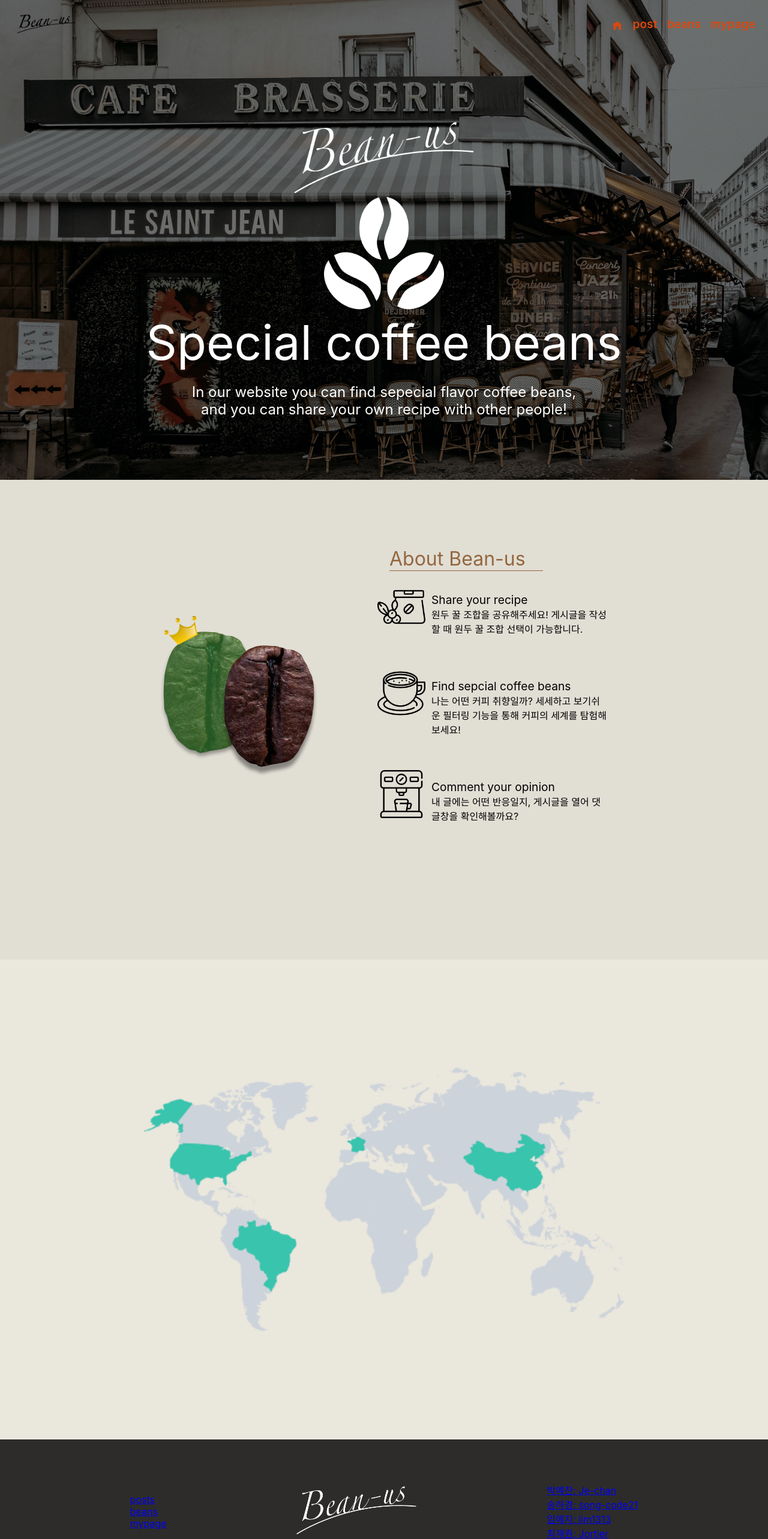
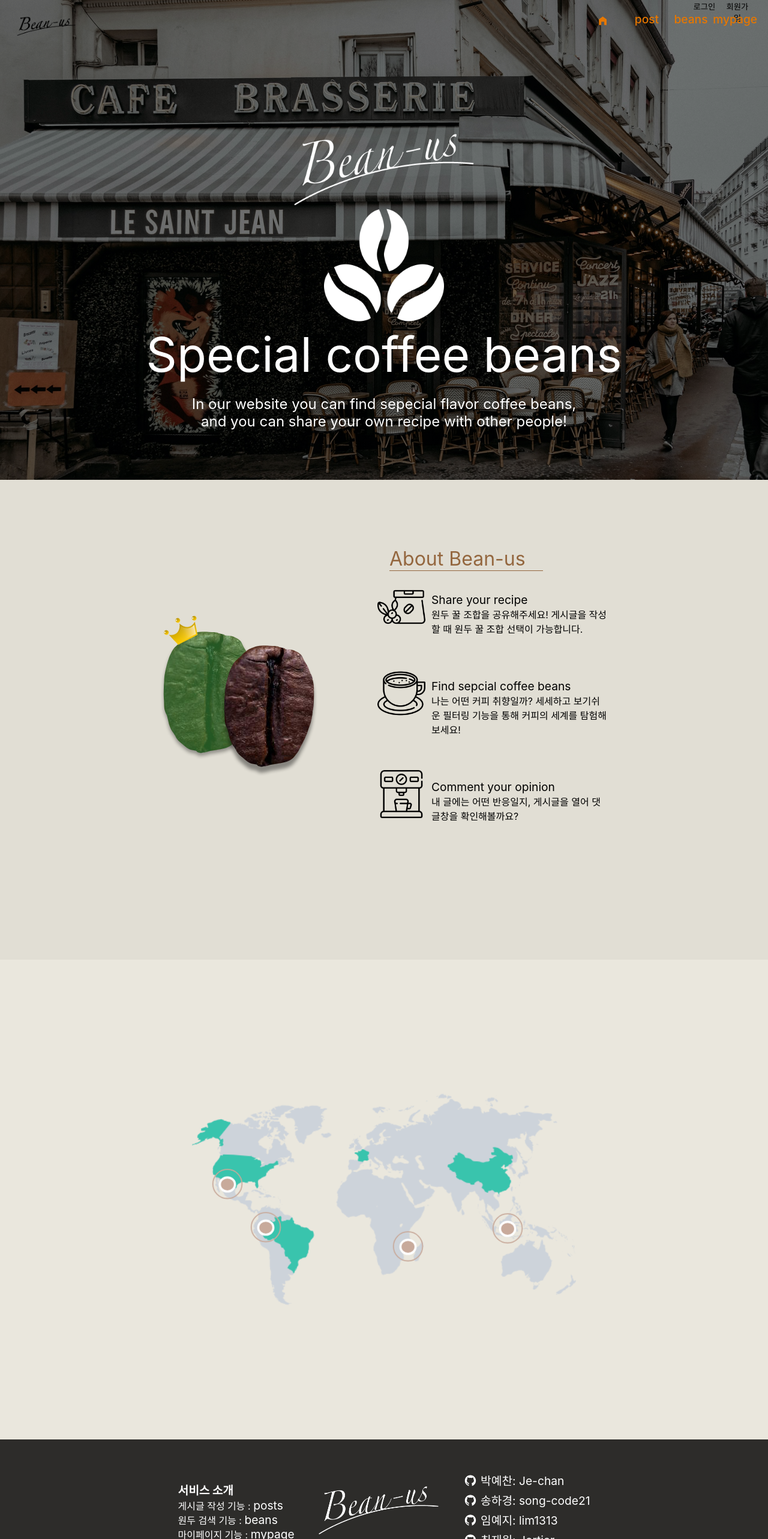
Before and after one commit to codestates/bean-us, a React (Create React App) app in the folder client-bean/: page / in a window 1280 px wide. Shown: the top 2566 px of the page at 60% size. Built offline with nearby package versions, Linux system fonts and the light colour scheme; no server answers.

Commit message:
create section map
section3 지도 hotspot표시, label기능 추가

```diff
--- a/client-bean/src/App.js
+++ b/client-bean/src/App.js
@@ -2,6 +2,7 @@ import React from 'react';
 import './App.css';
 
 import { Routes, Route, useLocation } from 'react-router-dom';
+import TopBar from './components/TopBar';
 import NavBar from './components/NavBar';
 import Main from './pages/Main';
 import Posts from './pages/Posts';
@@ -12,6 +13,7 @@ function App() {
   const location = useLocation();
   return (
     <>
+      {location.pathname === '/' ? null : <TopBar />}
       {location.pathname === '/' ? null : <NavBar />}
       <Routes>
         <Route exact path="/" element={<Main />} />
--- a/client-bean/src/components/MainPage/Footer/Footer.js
+++ b/client-bean/src/components/MainPage/Footer/Footer.js
@@ -1,11 +1,21 @@
 import React from 'react';
 import styled from 'styled-components';
 import {Link} from 'react-router-dom';
+import { AiFillGithub } from "react-icons/ai";
 
 const MainFooter = styled.footer`
   width: 100vw;
   height: 30vh;
   background-color: rgba(0,0,0, 0.8);
+  display: flex;
+  justify-content: center;
+  align-items: center;
+  color: white;
+  cursor: default;
+`;
+
+const FooterConatier = styled.div`
+  width: 60vw;
   display: flex;
   justify-content: space-evenly;
   align-items: center;
@@ -18,10 +28,45 @@ const FooterLogo = styled.div`
 `;
 
 const ServiceDesc = styled.ul`
+  list-style: none;
+    > div {
+      > .service-title {
+        font-size: 1.2rem;
+        font-weight: 800;
+      }
+      > .footer-link {
+        font-size: 1.2rem;
+        text-decoration: none;
+        color: white;
+        &:hover {
+          color: #3ac4ae;
+          font-size: 1.3rem;
+        }
+      }
+    }
 `;
 
 const Contact = styled.div`
-
+  > ul {
+    > li {
+        margin-bottom: 5px;
+      > a {
+        text-decoration: none;
+        color: white;
+        font-size: 1.2rem;
+        > .giticon {
+        font-size: 1.5rem;
+        vertical-align: bottom;
+        padding-bottom: 3px;
+        }
+        &:hover {
+          color: #3ac4ae;
+          border-bottom: 1px solid #3ac4ae;
+          transition: 1s;
+        }
+      }
+    }
+  }
 `;
 
 
@@ -31,14 +76,21 @@ const Footer = () => {
 
   return (
   <MainFooter>
+    <FooterConatier>
       <ServiceDesc>
         <div>
+          <span className="service-title">서비스 소개</span>
+        </div>
+        <div>
+          <span>게시글 작성 기능 : </span>
           <Link to='posts' className="footer-link">posts</Link>
         </div>
         <div>
+          <span>원두 검색 기능 : </span>
           <Link to='beans' className="footer-link">beans</Link>
         </div>
         <div>
+          <span>마이페이지 기능 : </span>
           <Link to='mypage' className="footer-link">mypage</Link>
         </div>
       </ServiceDesc>
@@ -47,12 +99,13 @@ const Footer = () => {
       </FooterLogo>
       <Contact>
         <ul>
-            <li><a href="https://github.com/Je-chan">박예찬: Je-chan</a></li>
-            <li><a href="https://github.com/song-code21">송하경: song-code21</a></li>
-            <li><a href="https://github.com/lim1313">임예지: lim1313</a></li>
-            <li><a href="https://github.com/jortier">최재원: Jortier</a></li>
+          <li><a href="https://github.com/Je-chan"><AiFillGithub className="giticon"/> 박예찬: Je-chan</a></li>
+          <li><a href="https://github.com/song-code21"><AiFillGithub className="giticon"/> 송하경: song-code21</a></li>
+          <li><a href="https://github.com/lim1313"><AiFillGithub className="giticon"/> 임예지: lim1313</a></li>
+          <li><a href="https://github.com/jortier"><AiFillGithub className="giticon"/> 최재원: Jortier</a></li>
         </ul>
       </Contact>
+    </FooterConatier>
   </MainFooter>);
 
 }
--- a/client-bean/src/components/MainPage/MainNavBar.js
+++ b/client-bean/src/components/MainPage/MainNavBar.js
@@ -10,43 +10,49 @@ const MainHeader = styled.header`
   position: -webkit-sticky;
   position: sticky;
   top: 0;
-    z-index:999
+  z-index:999;
+  > .link {
+    > img {
+      width: 100px;
+      margin-left: 2vw;
+    }
+  }
 `;
 const Nav = styled.nav`
-    width: 20vw;
+  width: 23vw;
   height: 10vh;
   display: flex;
-    align-items: center;
   font-size: 1.2rem;
   justify-content: space-around;
   position: absolute;
   right: 0;
-    margin-right: 1vw;
+  margin-right: 1.4vw;
+  > .link {
+    text-decoration: none;
+    color: #e67700;
+    font-weight: 500;
+    height: 30px;
+    width: 90px;
+    box-sizing: border-box;
+    text-align: center;
+    &:hover {
+      background-color: grey;
+    }
+  > .navicon {
+    vertical-align: bottom;
+  }
+}
 `;
 
 const Header = () => {
-    const logostyle = {
-        width: "100px",
-        marginTop: "2vh",
-        marginLeft: "2vw"
-    }
-    const linkStyle = {
-        textDecoration: "none",
-        color: "#d9480f",
-        fontWeight: "600",
-    }
-    const iconstyle = {
-        verticalAlign: "bottom"
-    }
-
   return (
       <MainHeader>
-            <Link to='/'><img src='asset/mainpage/logo.png' alt='logo' style={logostyle}/></Link>
+          <Link to='/' className="link"><img src='asset/mainpage/logo.png' alt='logo'/></Link>
           <Nav>
-                <Link to='/' style={linkStyle}><MdHomeFilled style={iconstyle}/></Link>
-                <Link to='/posts' style={linkStyle}>post</Link>
-                <Link to='beans' style={linkStyle}>beans</Link>
-                <Link to='myPage' style={linkStyle}>mypage</Link>
+              <Link to='/' className="link"><MdHomeFilled className="navicon"/></Link>
+              <Link to='/posts' className="link">post</Link>
+              <Link to='beans' className="link">beans</Link>
+              <Link to='myPage' className="link">mypage</Link>
           </Nav>
       </MainHeader>
   )
--- /dev/null
+++ b/client-bean/src/components/MainPage/MainTopBar.js
@@ -0,0 +1,45 @@
+import React from 'react';
+import styled from 'styled-components';
+
+const TopBar = styled.div`
+  width: 100vw;
+  display: flex;
+  justify-content: flex-end;
+  padding-right: 21px;
+`;
+const LoginBtn = styled.button`
+  width: 50px;
+  height: 20px;
+  background: none;
+  border: none;
+  cursor: pointer;
+  font-weight: 500;
+`;
+const SignUpBtn = styled.button`
+  width: 60px;
+  height: 20px;
+  background: none;
+  border: none;
+  cursor: pointer;
+  font-weight: 500;
+`;
+const LogoutBtn = styled.button`
+  width: 50px;
+  height: 20px;
+  background: none;
+  border: none;
+  cursor: pointer;
+  display: none;
+`;
+
+const MainTopBar = (props) => {
+  return (
+    <TopBar>
+      <LoginBtn>로그인</LoginBtn>
+      <SignUpBtn>회원가입</SignUpBtn>
+      <LogoutBtn>로그아웃</LogoutBtn>
+    </TopBar>
+  )
+}
+
+export default MainTopBar;
--- a/client-bean/src/components/MainPage/Section/Section1.js
+++ b/client-bean/src/components/MainPage/Section/Section1.js
@@ -2,6 +2,7 @@ import React from 'react';
 import styled from 'styled-components';
 import backgroundimg from '../../../backgroundimg.jpg';
 import MainNavBar from '../MainNavBar';
+import MainTopBar from '../MainTopBar';
 
 const MainSection1 = styled.section`
     width: 100vw;
@@ -40,6 +41,7 @@ const SectionIntroCnt = styled.div`
 const Section1 = () => {
     return (
         <MainSection1>
+            <MainTopBar />
             <MainNavBar />
             <SectionIntroCnt>
                 <img src="asset/mainpage/logowhite.png" alt="" className="logoimg"/>
--- a/client-bean/src/components/MainPage/Section/Section3.js
+++ b/client-bean/src/components/MainPage/Section/Section3.js
@@ -1,10 +1,24 @@
 import React from 'react';
-import styled from 'styled-components';
+import styled, { keyframes } from 'styled-components';
 
-const MainSection3 = styled.footer`
+const MainSection3 = styled.section`
   width: 100vw;
   height: 100vh;
   background-color: #eae7dd;
+  position: relative;
+`;
+const ringPurse = keyframes`
+  0% {
+    opacity: 1;
+    transform: scale(1.2);
+  }
+  50% {
+    opacity: 1;
+  }
+  100% {
+    opacity: 1;
+    transform: scale(1.8)
+	}
 `;
 const Map = styled.div`
   width: 50vw;
@@ -12,15 +26,120 @@ const Map = styled.div`
   margin: 0 auto;
   display: flex;
   justify-content: center;
+	flex-direction: column;
+	position: relative;
+		> .coffee-spot {
+			> .label {
+				display: none;
+				> h4 {
+					background-color: rgba(0,0,0,0.5);
+					width: 200px;
+					color: #fff;
+					height: 2rem;
+					line-height: 2rem;
+					text-align: center;
+					border-radius: 2px;
+				}
+				> p {
+					width: 200px;
+				}
+			}
+			&:hover {
+				> .label {
+					display: block;
+				}
+			}
+			> .ring {
+			width: 28px;
+			height: 28px;
+			border-radius: 50%;
+			border: 1px solid #c8aa9b;
+			animation: ${ringPurse} 5s 1s infinite;
+			display: flex;
+			justify-content: center;
+			align-items: center;
+				> .ring-btn {
+				width: 15px;
+				height: 15px;
+				background-color: #c8aa9b;
+				border: 2px solid white;
+				border-radius: 50%;
+				cursor: pointer;
+			}
+		}
+	}
+`;
+const JavaSpot = styled.div`
+	width: 30px;
+	height: 30px;
+	position: absolute;
+	top: 54.3%;
+	left: 80%;
+`;
+const SupremoSpot = styled.div`
+	width: 30px;
+	height: 30px;
+	position: absolute;
+	top: 54%;
+	left: 17%;
+`;
+const KenyaSpot = styled.div`
+	width: 30px;
+	height: 30px;
+	position: absolute;
+	top: 58%;
+	left: 54%;
+`;
+const MexicoSpot = styled.div`
+	width: 30px;
+	height: 30px;
+	position: absolute;
+	top: 45%;
+	left: 7%;
 `;
 
-const Footer = () => {
-
+export default function Section3 () {
   return (
   <MainSection3>
-        <Map><img src="asset/mainpage/world-map.png" alt="world-map"/></Map>
+      <Map>
+				<img src="asset/mainpage/world-map.png" alt="world-map"/>
+				<JavaSpot className="coffee-spot">
+					<div className="ring">
+						<button className="ring-btn"/>
+					</div>
+					<div className="java-label label">
+						<h4>Indonesia-Java</h4>
+						<p>java coffee description</p>
+					</div>
+				</JavaSpot>
+				<SupremoSpot className="coffee-spot">
+					<div className="ring">
+						<button className="ring-btn"/>
+					</div>
+					<div className="supremo-label label">
+						<h4>Colombia-Supremo</h4>
+						<p>Supremo coffee description</p>
+					</div>
+				</SupremoSpot>
+				<KenyaSpot className="coffee-spot">
+					<div className="ring">
+						<button className="ring-btn"/>
+					</div>
+					<div className="kenya-label label">
+						<h4>Kenya-KenyaAA</h4>
+						<p>Kenya coffee description</p>
+					</div>
+				</KenyaSpot>
+				<MexicoSpot className="coffee-spot">
+					<div className="ring">
+						<button className="ring-btn"/>
+					</div>
+					<div className="kenya-label label">
+						<h4>Mexico-Altura</h4>
+						<p>Mexico coffee description</p>
+					</div>
+				</MexicoSpot>
+		</Map>
   </MainSection3>);
 
 }
-
-export default Footer;
--- a/client-bean/src/components/NavBar.js
+++ b/client-bean/src/components/NavBar.js
@@ -5,53 +5,51 @@ import { MdHomeFilled } from "react-icons/md";
 
 const MainHeader = styled.header`
   width: 100vw;
-    height: 10vh;
+  height: 7vh;
   display: flex;
   position: -webkit-sticky;
   position: sticky;
   top: 0;
   background-color: #c8aa9b;
-    z-index:999
+  z-index:999;
+  > .link {
+    > img {
+      width: 100px;
+      margin-left: 2vw;
+    }
+  }
 `;
 const Nav = styled.nav`
   width: 20vw;
   height: 10vh;
   display: flex;
-  align-items: center;
   font-size: 1.2rem;
   justify-content: space-around;
   position: absolute;
   right: 0;
   margin-right: 1vw;
+  > .link {
+    text-decoration: none;
+    color: black;
+    font-weight: 500;
+    .navicon {
+      vertical-align: bottom;
+    }
+  }
 `;
 
 const Header = () => {
-    const logostyle = {
-        width: "100px",
-        marginTop: "2vh",
-        marginLeft: "2vw"
-    }
-    const linkStyle = {
-        textDecoration: "none",
-        color: "black",
-        fontWeight: "500",
-    }
-    const iconstyle = {
-        verticalAlign: "bottom"
-    }
-
   return (
       <MainHeader>
-            <Link to='/'><img src='asset/mainpage/logo.png' alt='logo' style={logostyle}/></Link>
+          <Link to='/' className="link"><img src='asset/mainpage/logo.png' alt='logo'/></Link>
           <Nav>
-                <Link to='/' style={linkStyle}><MdHomeFilled style={iconstyle}/></Link>
-                <Link to='/posts' style={linkStyle}>post</Link>
-                <Link to='beans' style={linkStyle}>beans</Link>
-                <Link to='myPage' style={linkStyle}>mypage</Link>
+              <Link to='/' className="link"><MdHomeFilled className="navicon"/></Link>
+              <Link to='/posts' className="link">post</Link>
+              <Link to='beans' className="link">beans</Link>
+              <Link to='myPage' className="link">mypage</Link>
           </Nav>
       </MainHeader>
   )
-
 }
 
 export default Header;
--- /dev/null
+++ b/client-bean/src/components/TopBar.js
@@ -0,0 +1,46 @@
+import React from 'react';
+import styled from 'styled-components';
+
+const TopBar = styled.div`
+  width: 100vw;
+  display: flex;
+  justify-content: flex-end;
+  padding-right: 21px;
+  background-color: #c8aa9b;
+`;
+const LoginBtn = styled.button`
+  width: 50px;
+  height: 20px;
+  background: none;
+  border: none;
+  cursor: pointer;
+  font-weight: 500;
+`;
+const SignUpBtn = styled.button`
+  width: 60px;
+  height: 20px;
+  background: none;
+  border: none;
+  cursor: pointer;
+  font-weight: 500;
+`;
+const LogoutBtn = styled.button`
+  width: 50px;
+  height: 20px;
+  background: none;
+  border: none;
+  cursor: pointer;
+  display: none;
+`;
+
+const MainTopBar = (props) => {
+  return (
+    <TopBar>
+      <LoginBtn>로그인</LoginBtn>
+      <SignUpBtn>회원가입</SignUpBtn>
+      <LogoutBtn>로그아웃</LogoutBtn>
+    </TopBar>
+  )
+}
+
+export default MainTopBar;
--- a/client-bean/src/pages/Main.js
+++ b/client-bean/src/pages/Main.js
@@ -10,9 +10,10 @@ const MainContainer = styled.div`
     display: flex;
     flex-direction: column;
     align-items: center;
+    cursor: default;
 `;
 
-const Main = (props) => {
+const Main = () => {
     return (
         <MainContainer>
             <Section1 />
```
Lines whose indentation alone changed are shown as unchanged.
